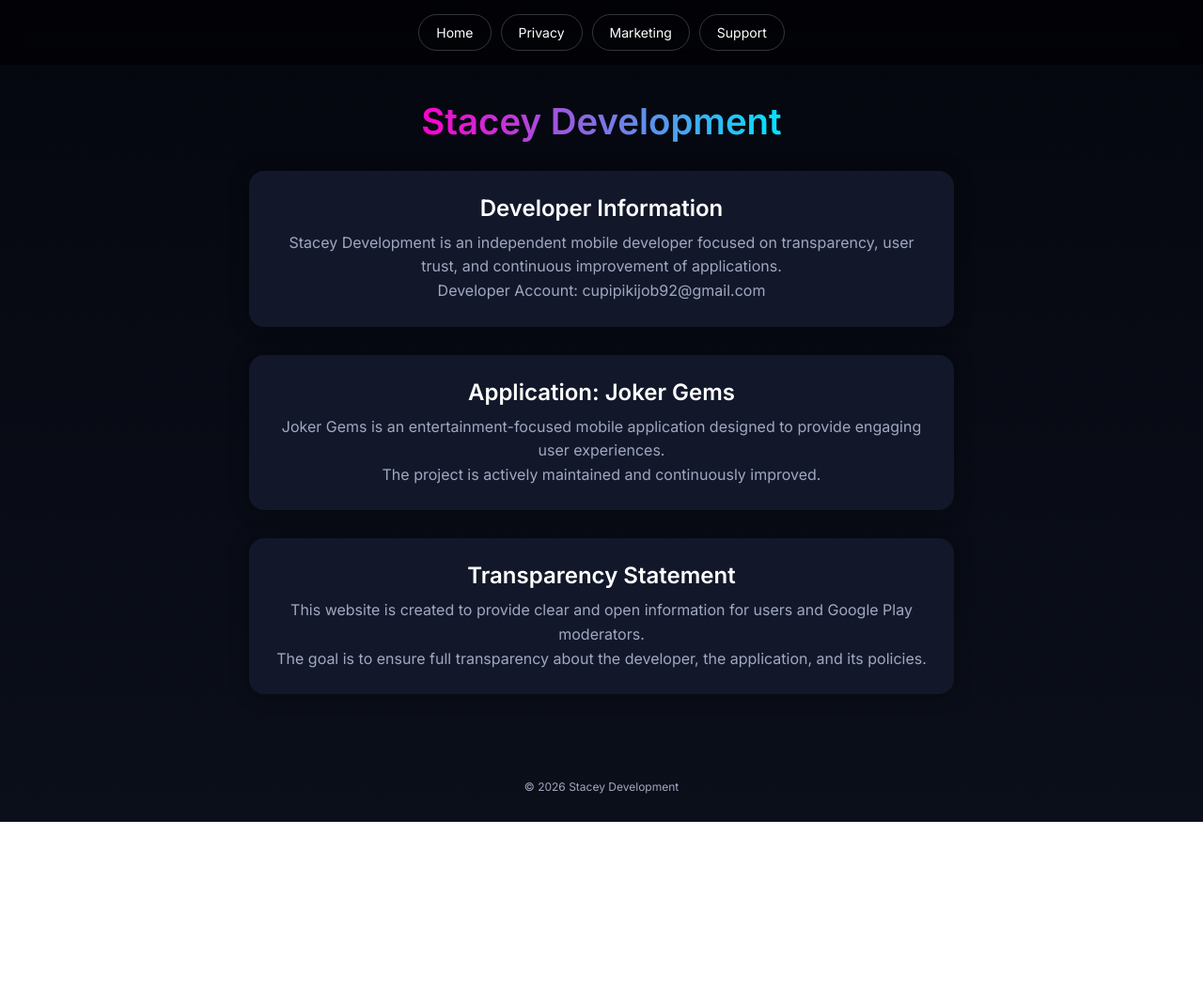
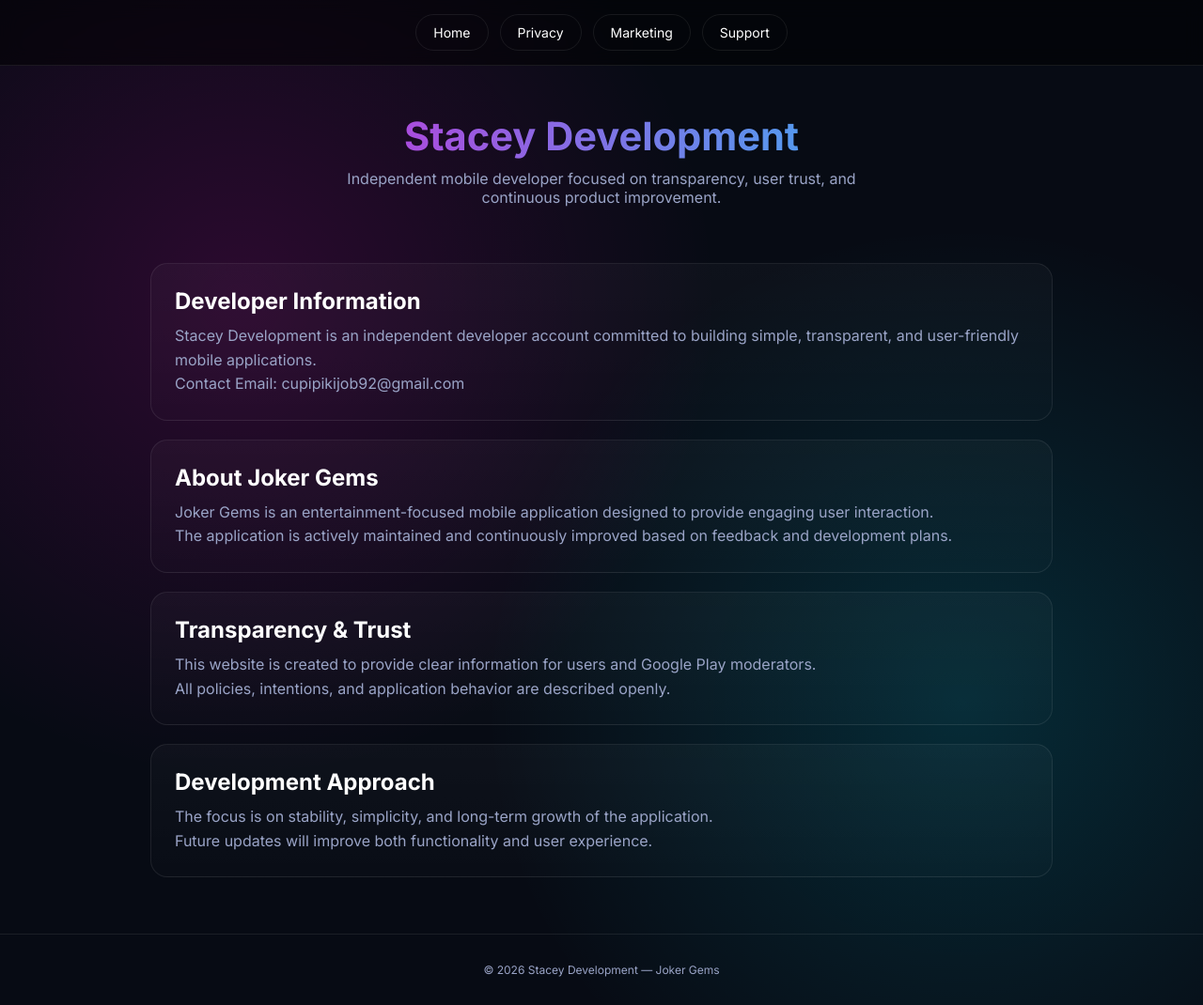
Before and after one commit to cupipikijob92-ai/Joker-Gems, a plain HTML site: page index.html in a window 1280 px wide. Shown: the whole page at 94% size. Before the commit the page ends 875 px from the top, so only its background shows below. Drawn offline with Linux system fonts and the light colour scheme.

Commit message:
Update index.html

```diff
--- a/index.html
+++ b/index.html
@@ -5,25 +5,31 @@
 <meta name="viewport" content="width=device-width, initial-scale=1.0">
 <title>Stacey Development | Joker Gems</title>
 
-<link href="https://fonts.googleapis.com/css2?family=Inter:wght@300;400;600&display=swap" rel="stylesheet">
+<link href="https://fonts.googleapis.com/css2?family=Inter:wght@300;400;600;700&display=swap" rel="stylesheet">
 
 <style>
 :root{
---bg:#0b0f1a;
---card:#12182a;
+--bg:#070b14;
+--card:#111827;
+--border:rgba(255,255,255,0.08);
 --accent:#00e5ff;
 --accent2:#ff00cc;
 --text:#ffffff;
---muted:#a0a8c0;
+--muted:#9aa4c7;
 }
 
 *{margin:0;padding:0;box-sizing:border-box;}
 
 body{
 font-family:'Inter',sans-serif;
-background:linear-gradient(180deg,#05070f,#0b0f1a);
+background:
+radial-gradient(circle at 20% 30%, rgba(255,0,204,0.15), transparent 40%),
+radial-gradient(circle at 80% 70%, rgba(0,229,255,0.15), transparent 40%),
+var(--bg);
 color:var(--text);
 }
+
+/* NAV */
 
 nav{
 position:fixed;
@@ -31,71 +37,91 @@ top:0;
 width:100%;
 display:flex;
 justify-content:center;
-gap:10px;
+gap:12px;
 padding:15px;
-background:rgba(0,0,0,0.6);
+background:rgba(0,0,0,0.5);
 backdrop-filter:blur(10px);
+border-bottom:1px solid var(--border);
 z-index:1000;
 }
 
 nav a{
+text-decoration:none;
 color:white;
-text-decoration:none;
 padding:10px 18px;
-border-radius:20px;
-border:1px solid rgba(255,255,255,0.2);
+border-radius:25px;
+border:1px solid var(--border);
+font-size:14px;
 transition:0.3s;
-font-size:14px;
 }
 
 nav a:hover{
 background:linear-gradient(90deg,var(--accent2),var(--accent));
 color:black;
+transform:translateY(-2px);
 }
 
-section{
-min-height:100vh;
-display:flex;
-flex-direction:column;
-justify-content:center;
-align-items:center;
-padding:100px 20px 40px;
+/* HERO */
+
+.hero{
+padding-top:120px;
 text-align:center;
+padding-bottom:40px;
 }
 
-h1{
-font-size:2.4rem;
-margin-bottom:15px;
+.hero h1{
+font-size:2.6rem;
 background:linear-gradient(90deg,var(--accent2),var(--accent));
 -webkit-background-clip:text;
 color:transparent;
-}
-
-h2{
 margin-bottom:10px;
 }
 
-p{
-max-width:700px;
+.hero p{
+color:var(--muted);
+max-width:600px;
+margin:auto;
+}
+
+/* GRID */
+
+.container{
+max-width:1000px;
+margin:auto;
+padding:20px;
+display:grid;
+gap:20px;
+}
+
+.card{
+background:linear-gradient(180deg, rgba(255,255,255,0.03), rgba(255,255,255,0.01));
+border:1px solid var(--border);
+border-radius:18px;
+padding:25px;
+transition:0.3s;
+}
+
+.card:hover{
+border-color:rgba(0,229,255,0.4);
+box-shadow:0 0 25px rgba(0,229,255,0.08);
+}
+
+.card h2{
+margin-bottom:10px;
+}
+
+.card p{
 color:var(--muted);
 line-height:1.6;
 }
 
-.card{
-background:var(--card);
-padding:25px;
-border-radius:16px;
-margin:15px 0;
-box-shadow:0 0 20px rgba(0,0,0,0.4);
-width:100%;
-max-width:750px;
-}
-
 footer{
+margin-top:40px;
+padding:30px;
 text-align:center;
-padding:30px;
 font-size:12px;
 color:var(--muted);
+border-top:1px solid var(--border);
 }
 </style>
 </head>
@@ -109,31 +135,41 @@ color:var(--muted);
 <a href="support.html">Support</a>
 </nav>
 
-<section>
+<div class="hero">
 <h1>Stacey Development</h1>
+<p>Independent mobile developer focused on transparency, user trust, and continuous product improvement.</p>
+</div>
+
+<div class="container">
 
 <div class="card">
 <h2>Developer Information</h2>
-<p>Stacey Development is an independent mobile developer focused on transparency, user trust, and continuous improvement of applications.</p>
-<p>Developer Account: cupipikijob92@gmail.com</p>
+<p>Stacey Development is an independent developer account committed to building simple, transparent, and user-friendly mobile applications.</p>
+<p>Contact Email: cupipikijob92@gmail.com</p>
 </div>
 
 <div class="card">
-<h2>Application: Joker Gems</h2>
-<p>Joker Gems is an entertainment-focused mobile application designed to provide engaging user experiences.</p>
-<p>The project is actively maintained and continuously improved.</p>
+<h2>About Joker Gems</h2>
+<p>Joker Gems is an entertainment-focused mobile application designed to provide engaging user interaction.</p>
+<p>The application is actively maintained and continuously improved based on feedback and development plans.</p>
 </div>
 
 <div class="card">
-<h2>Transparency Statement</h2>
-<p>This website is created to provide clear and open information for users and Google Play moderators.</p>
-<p>The goal is to ensure full transparency about the developer, the application, and its policies.</p>
+<h2>Transparency & Trust</h2>
+<p>This website is created to provide clear information for users and Google Play moderators.</p>
+<p>All policies, intentions, and application behavior are described openly.</p>
 </div>
 
-</section>
+<div class="card">
+<h2>Development Approach</h2>
+<p>The focus is on stability, simplicity, and long-term growth of the application.</p>
+<p>Future updates will improve both functionality and user experience.</p>
+</div>
+
+</div>
 
 <footer>
-© 2026 Stacey Development
+© 2026 Stacey Development — Joker Gems
 </footer>
 
 </body>
```
